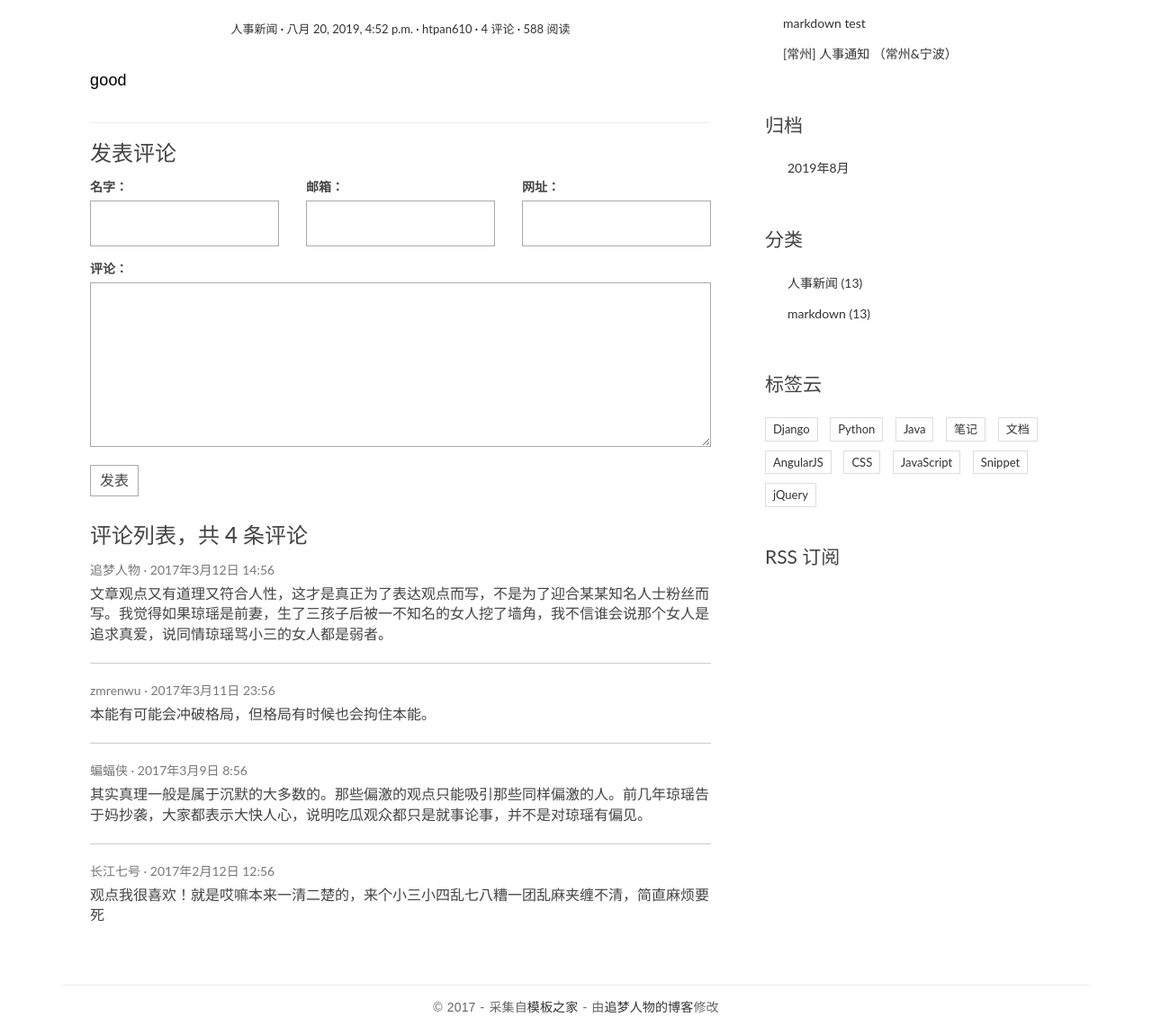
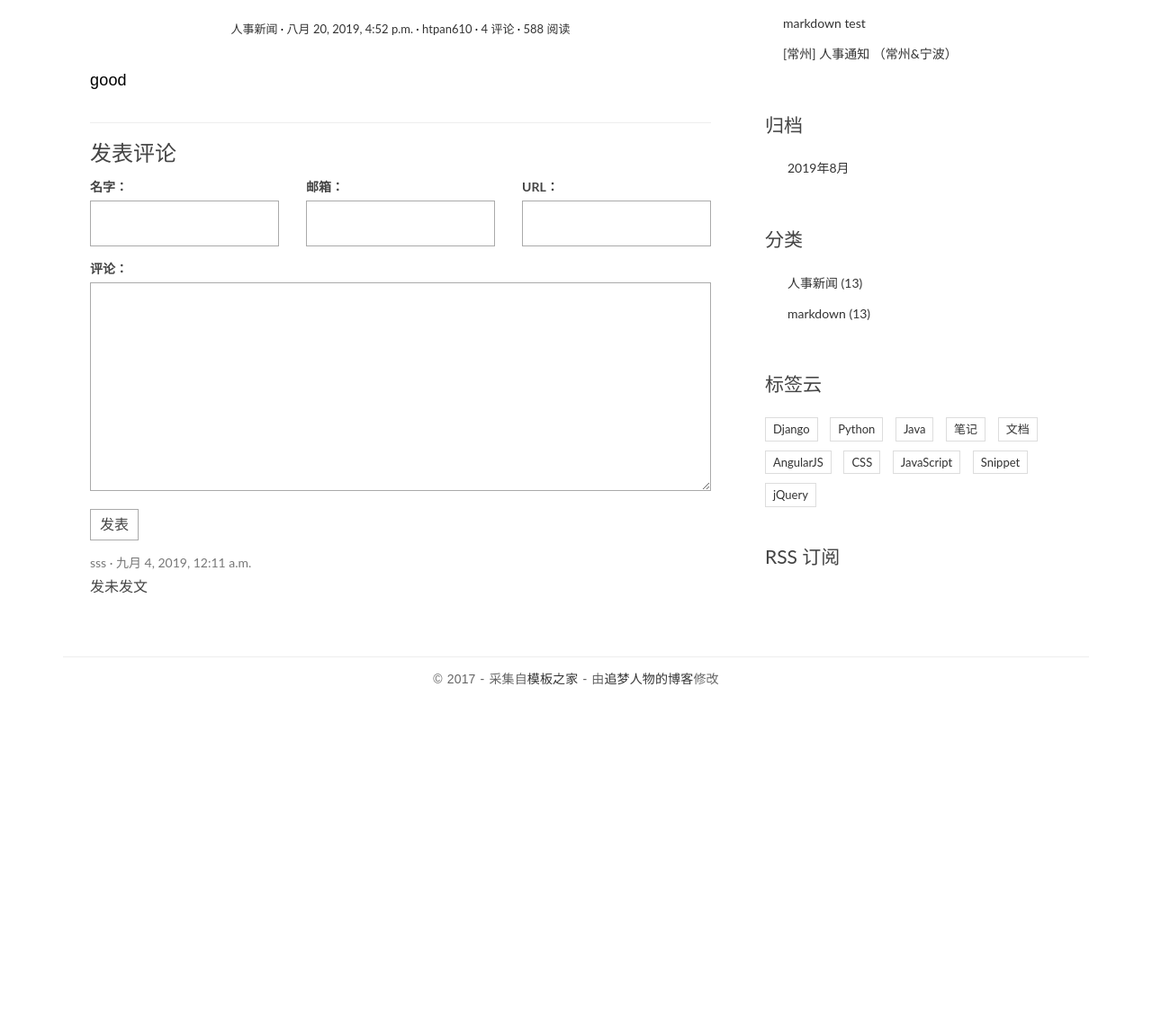
Before and after one commit to htpan610/blogproject, a Django app: page /post/1 in a window 1280 px wide. Shown: the part 210-1361 px from the top of the page at 90% size. After the commit the page ends 972 px from the top, so only its background shows below. Run offline with Django 3.2, Linux system fonts and the light colour scheme; data comes from the database, SQL or seed files in the repository; both versions use the stored data as it was after the commit; some libraries are stand-ins or nearby versions.

Commit message:
2019年9月5日23:56:51更新

```diff
--- a/blog/views.py
+++ b/blog/views.py
@@ -1,6 +1,7 @@
 from django.shortcuts import render, get_object_or_404
-from .models import Post,Category
+from .models import Post, Category
 import markdown
+from comments.forms import CommentForm
 # Create your views here.
 from django.http import HttpResponse
 
@@ -12,15 +13,26 @@ def index(request):
 
 def detail(request, pk):
     post = get_object_or_404(Post, pk=pk)
-    post.body = markdown.markdown(post.body, extensions=[ 'extra','codehilite','toc',])
-    return render(request, "blog/detail.html", context={"post": post})
+    post.body = markdown.markdown(post.body, extensions=['extra', 'codehilite', 'toc', ])
+
+    form = CommentForm()
+
+    comment_list = post.comment_set.all()
+
+    context = {'post': post,
+               'form': form,
+               'comment_list': comment_list
+               }
+    return render(request, 'blog/detail.html', context=context)
+
 
 def archives(request, year, month):
-    post_list=Post.objects.filter(created_time__year=year,
-                                  created_time__month=month).order_by("-created_time")
-    return render(request,"blog/index.html",context={"post_list":post_list})
+    post_list = Post.objects.filter(created_time__year=year,
+                                    created_time__month=month).order_by("-created_time")
+    return render(request, "blog/index.html", context={"post_list": post_list})
 
-def category(request,pk):
-    cate=get_object_or_404(Category,pk=pk)
-    post_list=Post.objects.filter(category=cate).order_by("-created_time")
-    return render(request,"blog/index.html",context={"post_list":post_list})
+
+def category(request, pk):
+    cate = get_object_or_404(Category, pk=pk)
+    post_list = Post.objects.filter(category=cate).order_by("-created_time")
+    return render(request, "blog/index.html", context={"post_list": post_list})
--- a/blogproject/settings.py
+++ b/blogproject/settings.py
@@ -22,9 +22,9 @@ BASE_DIR = os.path.dirname(os.path.dirname(os.path.abspath(__file__)))
 SECRET_KEY = 'ltg=#ewr^zeclnkai=u=z=i9+my-#%g_0-k@s5+btj-(zf-n&5'
 
 # SECURITY WARNING: don't run with debug turned on in production!
-DEBUG = True
+DEBUG = False
 
-ALLOWED_HOSTS = []
+ALLOWED_HOSTS = ["106.13.197.4","localhost", ".panhaitao.site"]
 
 # Application definition
 
@@ -117,3 +117,4 @@ USE_TZ = True
 # https://docs.djangoproject.com/en/2.2/howto/static-files/
 
 STATIC_URL = '/static/'
+STATIC_ROOT = os.path.join(BASE_DIR, "static")
--- a/blogproject/urls.py
+++ b/blogproject/urls.py
@@ -14,9 +14,10 @@ Including another URLconf
     2. Add a URL to urlpatterns:  path('blog/', include('blog.urls'))
 """
 from django.contrib import admin
-from django.urls import path,include
+from django.urls import path, include
 
 urlpatterns = [
     path('admin/', admin.site.urls),
-    path("",include("blog.urls"))
+    path("", include("blog.urls")),
+    path("", include("comments.urls")),
 ]
--- /dev/null
+++ b/comments/urls.py
@@ -0,0 +1,8 @@
+from django.urls import path
+
+from . import views
+
+app_name = 'comments'
+urlpatterns = [
+    path("comment/post/<int:post_pk>", views.post_comment, name='post_comment'),
+]
--- /dev/null
+++ b/requirements.txt
@@ -0,0 +1,4 @@
+Django==2.2.5
+Markdown==3.1.1
+pytz==2019.2
+sqlparse==0.3.0
--- a/templates/blog/detail.html
+++ b/templates/blog/detail.html
@@ -20,60 +20,45 @@
 <section class="comment-area" id="comment-area">
     <hr>
     <h3>发表评论</h3>
-                    <form action="#" method="post" class="comment-form">
+    <form action="{% url 'comments:post_comment' post.pk %}" method="post" class="comment-form">
+        {% csrf_token %}
         <div class="row">
             <div class="col-md-4">
-                                <label for="id_name">名字：</label>
-                                <input type="text" id="id_name" name="name" required>
+                <label for="{{ form.name.id_for_label }}">名字：</label>
+                {{ form.name }}
+                {{ form.name.errors }}
             </div>
             <div class="col-md-4">
-                                <label for="id_email">邮箱：</label>
-                                <input type="email" id="id_email" name="email" required>
+                <label for="{{ form.email.id_for_label }}">邮箱：</label>
+                {{ form.email }}
+                {{ form.email.errors }}
             </div>
             <div class="col-md-4">
-                                <label for="id_url">网址：</label>
-                                <input type="text" id="id_url" name="url">
+                <label for="{{ form.url.id_for_label }}">URL：</label>
+                {{ form.url }}
+                {{ form.url.errors }}
             </div>
             <div class="col-md-12">
-                                <label for="id_comment">评论：</label>
-                                <textarea name="comment" id="id_comment" required></textarea>
+                <label for="{{ form.text.id_for_label }}">评论：</label>
+                {{ form.text }}
+                {{ form.text.errors }}
                 <button type="submit" class="comment-btn">发表</button>
             </div>
         </div>    <!-- row -->
     </form>
-                    <div class="comment-list-panel">
-                        <h3>评论列表，共 <span>4</span> 条评论</h3>
     <ul class="comment-list list-unstyled">
+        {% for comment in comment_list %}
         <li class="comment-item">
-                                <span class="nickname">追梦人物</span>
-                                <time class="submit-date" datetime="2012-11-09T23:15:57+00:00">2017年3月12日 14:56</time>
+            <span class="nickname">{{ comment.name }}</span>
+            <time class="submit-date">{{ comment.created_time }}</time>
             <div class="text">
-                                    文章观点又有道理又符合人性，这才是真正为了表达观点而写，不是为了迎合某某知名人士粉丝而写。我觉得如果琼瑶是前妻，生了三孩子后被一不知名的女人挖了墙角，我不信谁会说那个女人是追求真爱，说同情琼瑶骂小三的女人都是弱者。
+                {{ comment.text }}
             </div>
         </li>
-                            <li class="comment-item">
-                                <span class="nickname">zmrenwu</span>
-                                <time class="submit-date" datetime="2012-11-09T23:15:57+00:00">2017年3月11日 23:56</time>
-                                <div class="text">
-                                    本能有可能会冲破格局，但格局有时候也会拘住本能。
-                                </div>
-                            </li>
-                            <li class="comment-item">
-                                <span class="nickname">蝙蝠侠</span>
-                                <time class="submit-date" datetime="2012-11-09T23:15:57+00:00">2017年3月9日 8:56</time>
-                                <div class="text">
-                                    其实真理一般是属于沉默的大多数的。那些偏激的观点只能吸引那些同样偏激的人。前几年琼瑶告于妈抄袭，大家都表示大快人心，说明吃瓜观众都只是就事论事，并不是对琼瑶有偏见。
-                                </div>
-                            </li>
-                            <li class="comment-item">
-                                <span class="nickname">长江七号</span>
-                                <time class="submit-date" datetime="2012-11-09T23:15:57+00:00">2017年2月12日 12:56</time>
-                                <div class="text">
-                                    观点我很喜欢！就是哎嘛本来一清二楚的，来个小三小四乱七八糟一团乱麻夹缠不清，简直麻烦要死
-                                </div>
-                            </li>
+        {% empty %}
+        暂无评论
+        {% endfor %}
     </ul>
-                    </div>
 </section>
 </main>
 {% endblock main %}
```
Also changed, not shown: db.sqlite3. Lines whose indentation alone changed are shown as unchanged.
